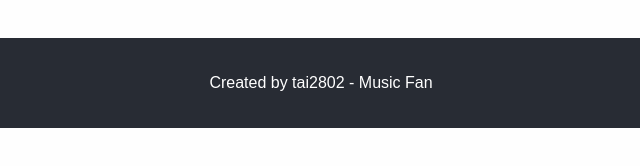
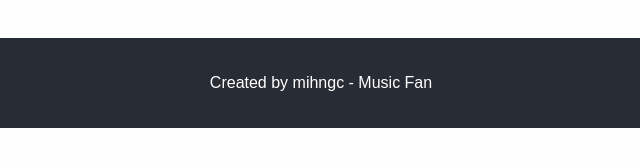
Before and after one commit to Mihngc/Minhngoc.github.io, a plain HTML site: page index.html in a window 1280 px wide. Shown: the part 438-604 px from the top of the page, 319-959 px from the left. Drawn offline with Linux system fonts and the light colour scheme.

Commit message:
index.html
Signed-off-by: Mihngc <Ngocphamminhfacebook@gmail.com>

```diff
--- a/index.html
+++ b/index.html
@@ -38,7 +38,7 @@
   </main>
 
   <footer>
-    <p>Created by tai2802 - Music Fan</p>
+    <p>Created by mihngc - Music Fan</p>
   </footer>
 </body>
 </html>
```
